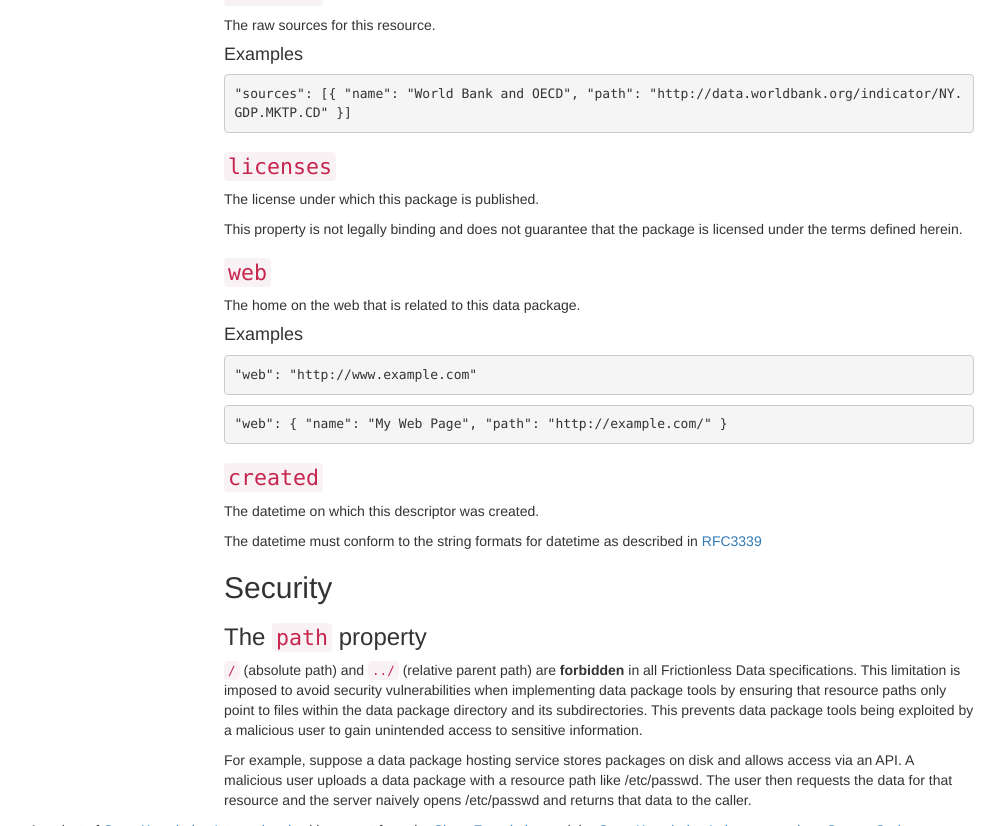
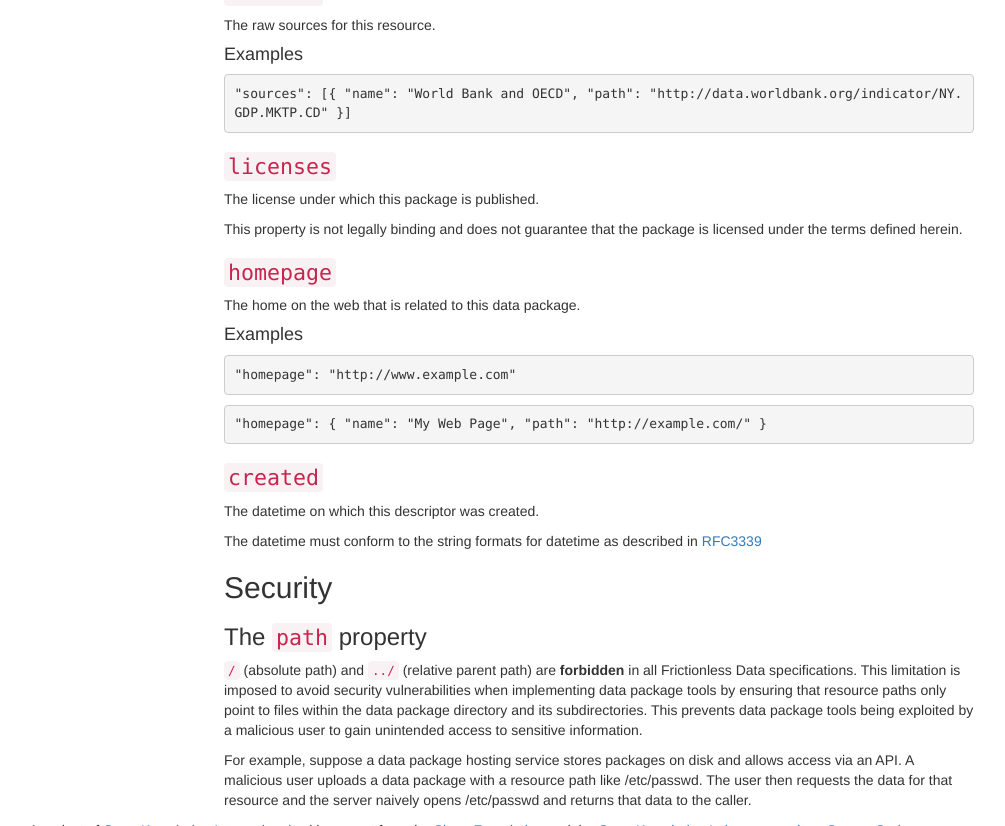
Before and after one commit to frictionlessdata/datapackage, a Jekyll site: the page built from tabular-dataresource/index.md, in a window 1280 px wide and 900 px high, scrolled down 5456 px, cut to the strip 0-826 px from the top of the window. Shown: the whole strip, without its empty margins (41-1046 px from the left). Built offline with Jekyll 4.4.1, drawn with Linux system fonts in a browser that asks for light colours; nearby versions of some CDN libraries; comment, search, counter and statistics services are not loaded.

Commit message:
rename web back to homepage.

```diff
--- a/_data/schemas/concepts.json
+++ b/_data/schemas/concepts.json
@@ -135,8 +135,8 @@
             "propertyOrder": 30,
             "format": "textarea"
           },
-          "web": {
-            "$ref": "dictionary.json#/definitions/web",
+          "homepage": {
+            "$ref": "dictionary.json#/definitions/homepage",
             "propertyOrder": 40
           },
           "sources": {
--- a/_data/schemas/dictionary.json
+++ b/_data/schemas/dictionary.json
@@ -39,8 +39,8 @@
         "# My Package description\nAll about my package."
       ]
     },
-    "web": {
-      "title": "Web",
+    "homepage": {
+      "title": "Home Page",
       "description": "The home on the web that is related to this data package.",
       "oneOf": [
         { "type": "string", "format": "uri" },
@@ -58,8 +58,8 @@
         }
       ],
       "examples": [
-        "\"web\": \"http://www.example.com\"",
-        "\"web\": { \"name\": \"My Web Page\", \"path\": \"http://example.com/\" }"
+        "\"homepage\": \"http://www.example.com\"",
+        "\"homepage\": { \"name\": \"My Web Page\", \"path\": \"http://example.com/\" }"
       ]
     },
     "version": {
--- a/datapackage/index.md
+++ b/datapackage/index.md
@@ -27,7 +27,7 @@ properties:
     - profile
     - title
     - description
-    - web
+    - homepage
     - version
     - sources
     - licenses
--- a/dataresource/index.md
+++ b/dataresource/index.md
@@ -34,7 +34,7 @@ properties:
     - schema
     - sources
     - licenses
-    - web
+    - homepage
     - created
 examples:
   - examples/dataresource_1.md
--- a/tabular-datapackage/index.md
+++ b/tabular-datapackage/index.md
@@ -27,7 +27,7 @@ properties:
   recommended:
     - title
     - description
-    - web
+    - homepage
     - version
     - sources
     - licenses
--- a/tabular-dataresource/index.md
+++ b/tabular-dataresource/index.md
@@ -34,7 +34,7 @@ properties:
     - hash
     - sources
     - licenses
-    - web
+    - homepage
     - created
 examples:
   - examples/tabular-dataresource_1.md
```
